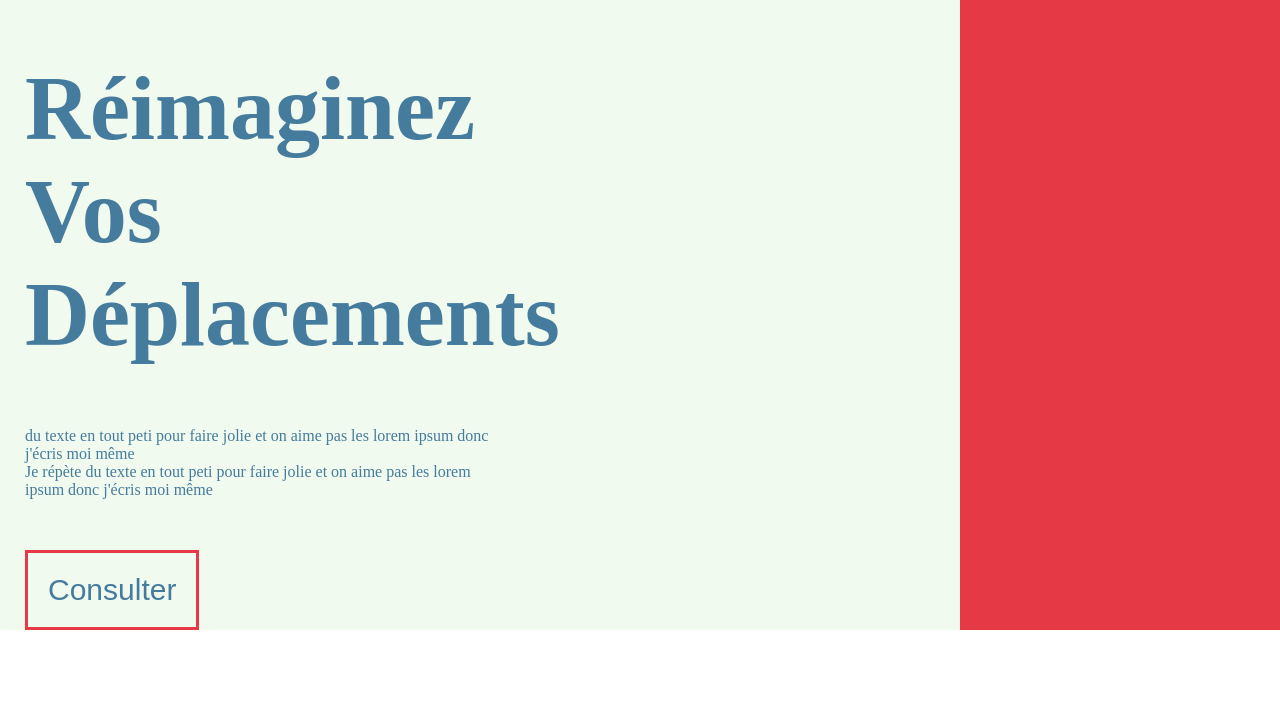
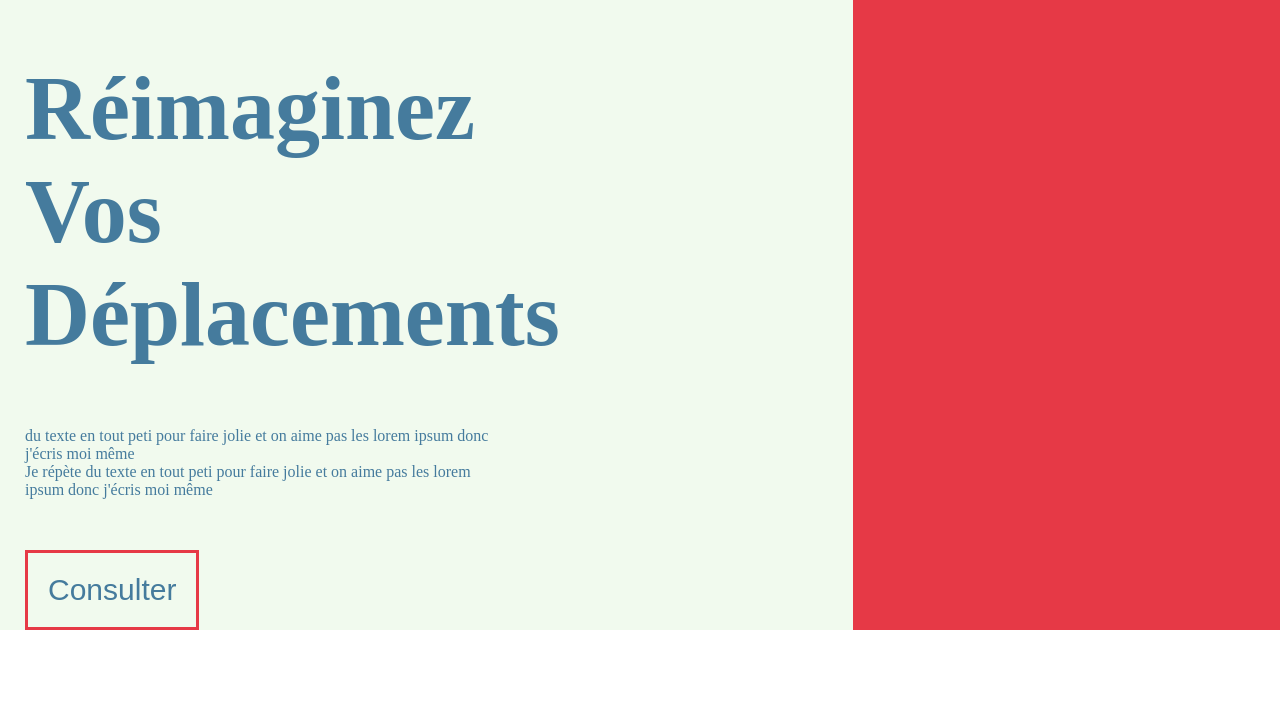
Before and after one commit to Eliott-Guignabaudet/YMaquette, a plain HTML site: page index.html in a window 1280 px wide. Shown: the part 93-800 px from the top of the page. Drawn offline with Linux system fonts and the light colour scheme.

Commit message:
agrandit parti rouge

```diff
--- a/style.css
+++ b/style.css
@@ -18,7 +18,7 @@ img{
 body{
     margin: 0;
     display: grid;
-    grid-template-columns: 3fr 1fr;
+    grid-template-columns: 2fr 1fr;
 
 }
 
```
